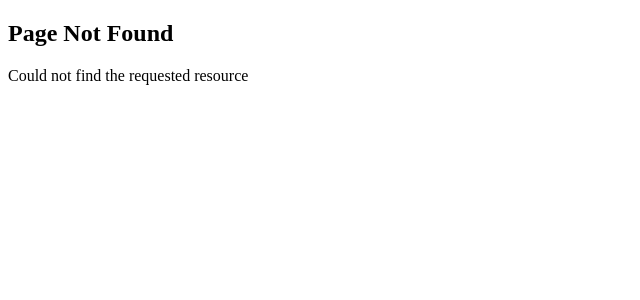
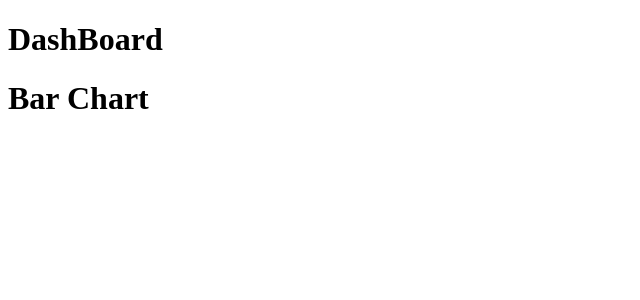
Before and after one commit to SamsulAlomLaskar/next.js_14, a Next.js app: page /dashboard in a window 1280 px wide. Before the commit this address had no page. Shown: the top 300 px of the page, without its empty margins (0-640 px from the left). Built offline with nearby package versions, Linux system fonts and the light colour scheme.

Commit message:
file colocation & private folders

```diff
--- /dev/null
+++ b/src/app/dashboard/BarChart.tsx
@@ -0,0 +1,7 @@
+import React from "react";
+
+const BarChart = () => {
+  return <h1>Bar Chart</h1>;
+};
+
+export default BarChart;
--- /dev/null
+++ b/src/app/dashboard/page.tsx
@@ -0,0 +1,12 @@
+import BarChart from "./BarChart";
+
+const DashBoard = () => {
+  return (
+    <>
+      <h1>DashBoard</h1>
+      <BarChart />{" "}
+    </>
+  );
+};
+
+export default DashBoard;
--- a/src/app/products/[productId]/reviews/[reviewId]/not-found.tsx
+++ b/src/app/products/[productId]/reviews/[reviewId]/not-found.tsx
@@ -1,7 +1,7 @@
 import React from "react";
 
 const ReviewNotFound = () => {
-  return <div>Review not found as the set limit is exceeded</div>;
+  return <h1>Review not found as the set limit is exceeded</h1>;
 };
 
 export default ReviewNotFound;
```
Also changed, not shown: src/app/%5Ftest/page.tsx (added, +7 -0 lines), src/app/_lib/page.tsx (added, +7 -0 lines), src/app/dashboard/line-chart.tsx (added, +7 -0 lines), src/app/_lib/format-date.ts (added).
